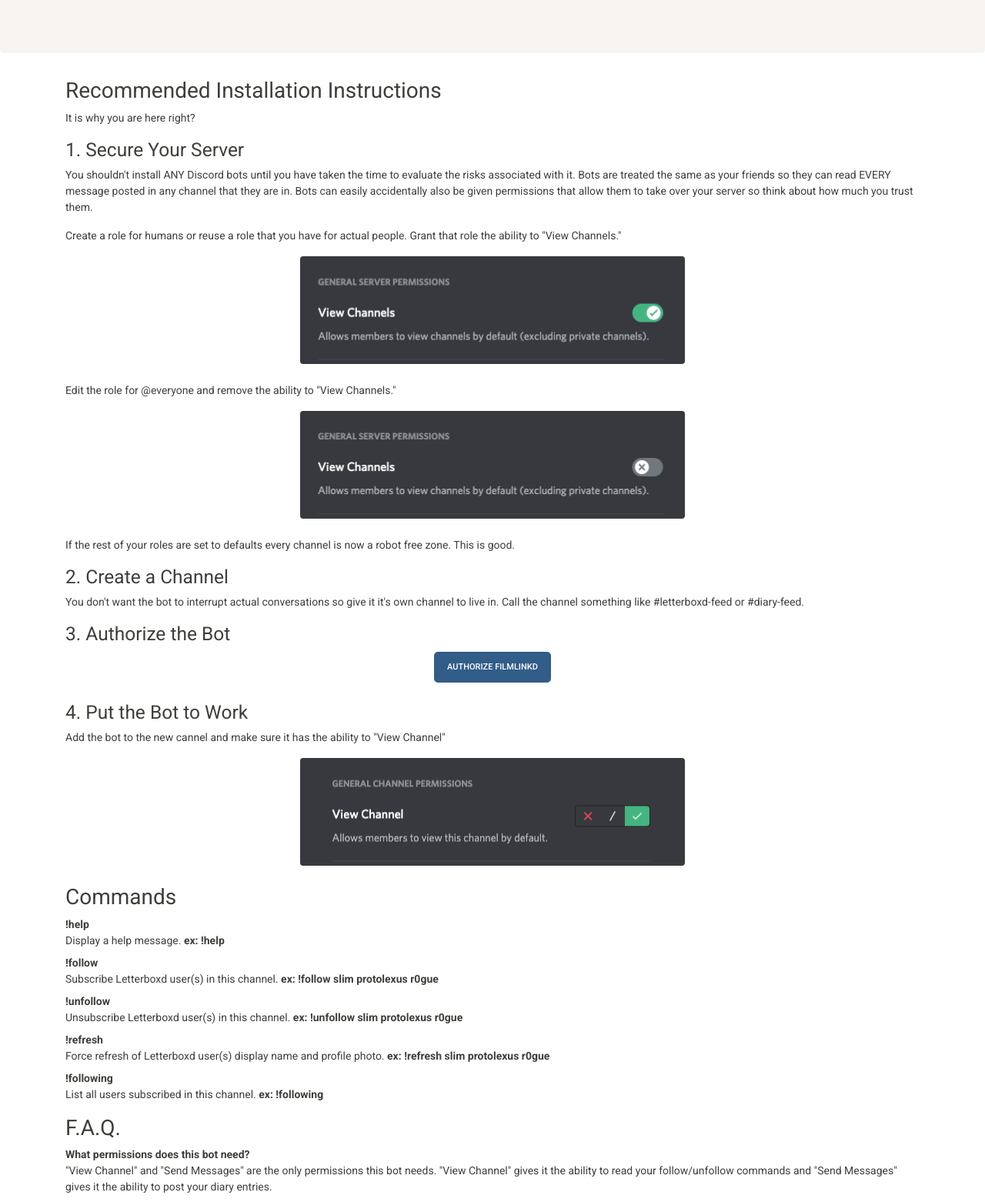
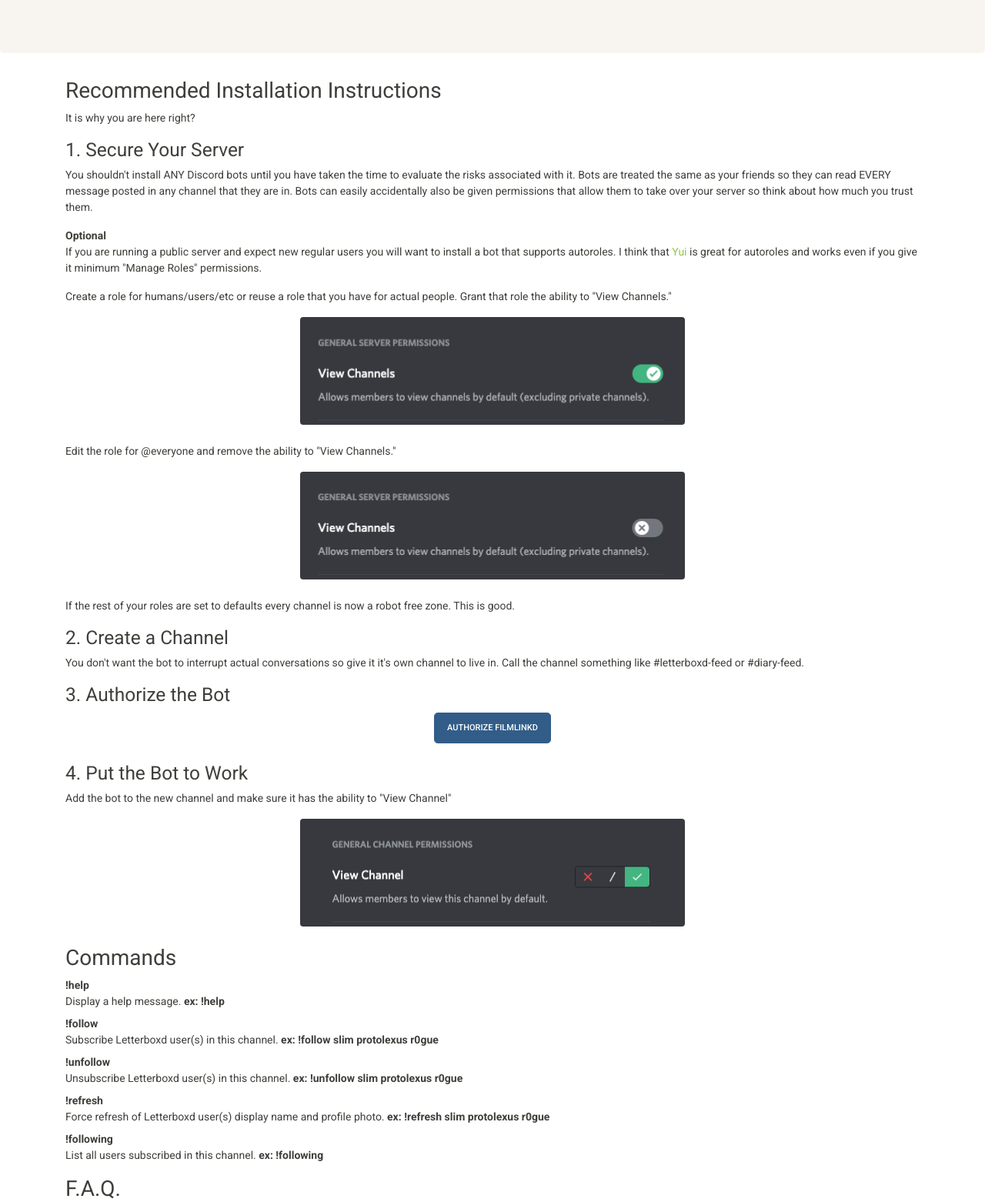
Before and after one commit to jimlind/filmlinkd, a plain HTML site: page docs/index.html in a window 1280 px wide. Shown: the part 198-1760 px from the top of the page at 77% size. Drawn offline with nearby package versions, Linux system fonts and the light colour scheme.

Commit message:
Update with slightly better documentation.
Didn't realize that Embed Links was needed until I started stripping away permissions.

```diff
--- a/docs/index.html
+++ b/docs/index.html
@@ -31,7 +31,12 @@
                 that allow them to take over your server so think about how much you trust them.
             </p>
             <p>
-                Create a role for humans or reuse a role that you have for actual people. Grant that role the ability to
+            	<strong>Optional</strong></br>
+            	If you are running a public server and expect new regular users you will want to install a bot that supports autoroles.
+            	I think that <a href="https://discordyui.net/">Yui</a> is great for autoroles and works even if you give it minimum "Manage Roles" permissions.
+            </p>
+            <p>
+                Create a role for humans/users/etc or reuse a role that you have for actual people. Grant that role the ability to
                 "View Channels."
             </p>
             <img class="d-block img-fluid mx-auto mb-4 rounded" src="images/installation/permissions-humans.png" />
@@ -53,7 +58,7 @@
                 >
             </div>
             <h3>4. Put the Bot to Work</h3>
-            <p>Add the bot to the new cannel and make sure it has the ability to "View Channel"</p>
+            <p>Add the bot to the new channel and make sure it has the ability to "View Channel"</p>
             <img class="d-block img-fluid mx-auto mb-4 rounded" src="images/installation/channel-permissions-bot.png" />
             <h2>Commands</h2>
             <dl>
@@ -75,9 +80,9 @@
             <dl>
                 <dt>What permissions does this bot need?</dt>
                 <dd>
-                    "View Channel" and "Send Messages" are the only permissions this bot needs. "View Channel" gives it
-                    the ability to read your follow/unfollow commands and "Send Messages" gives it the ability to post
-                    your diary entries.
+                    "View Channel," "Send Messages," and "Embed Links" are the only permissions this bot needs. "View Channel" gives it
+                    the ability to read your follow/unfollow commands. "Send Messages" with "Embed Links" gives it the ability to post
+                    your diary entries in a format that isn't just a text blob.
                 </dd>
             </dl>
             <dl>
```
